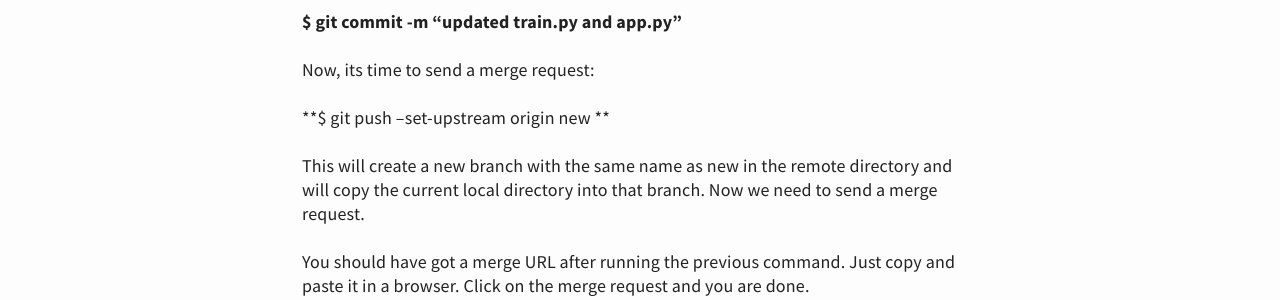
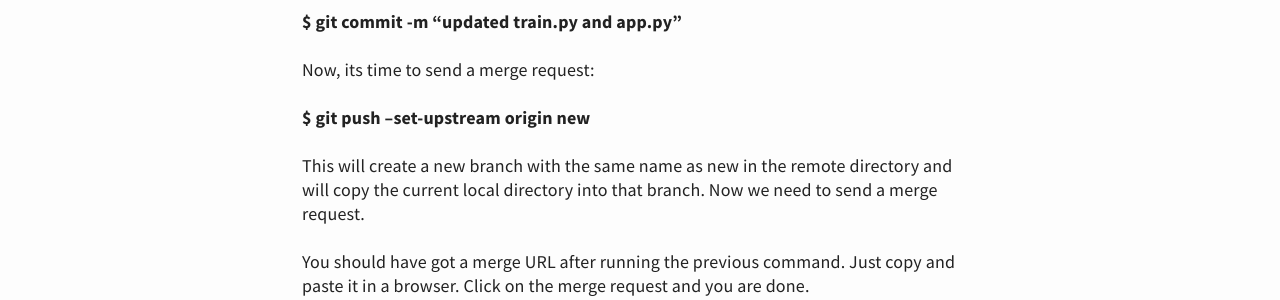
Before and after one commit to spraphul/blog, a Jekyll site: the page built from _posts/2019-10-15-git.md, in a window 1280 px wide and 900 px high, scrolled down 2192 px. Shown: the part 425-725 px from the top of the window. Built offline with Jekyll 4.4.1, drawn with Linux system fonts in a browser that asks for light colours.

Commit message:
Update 2019-10-15-git.md

```diff
--- a/_posts/2019-10-15-git.md
+++ b/_posts/2019-10-15-git.md
@@ -81,7 +81,7 @@ Now again check for the status and your working tree should be clean by now. We
 Now, its time to send a merge request:
 
 
-**$ git push --set-upstream origin new **
+**$ git push** **--set-upstream origin new**
 
 This will create a new branch with the same name as new in the remote directory and will copy the current local directory into that branch. Now we need to send a merge request.
 
```
